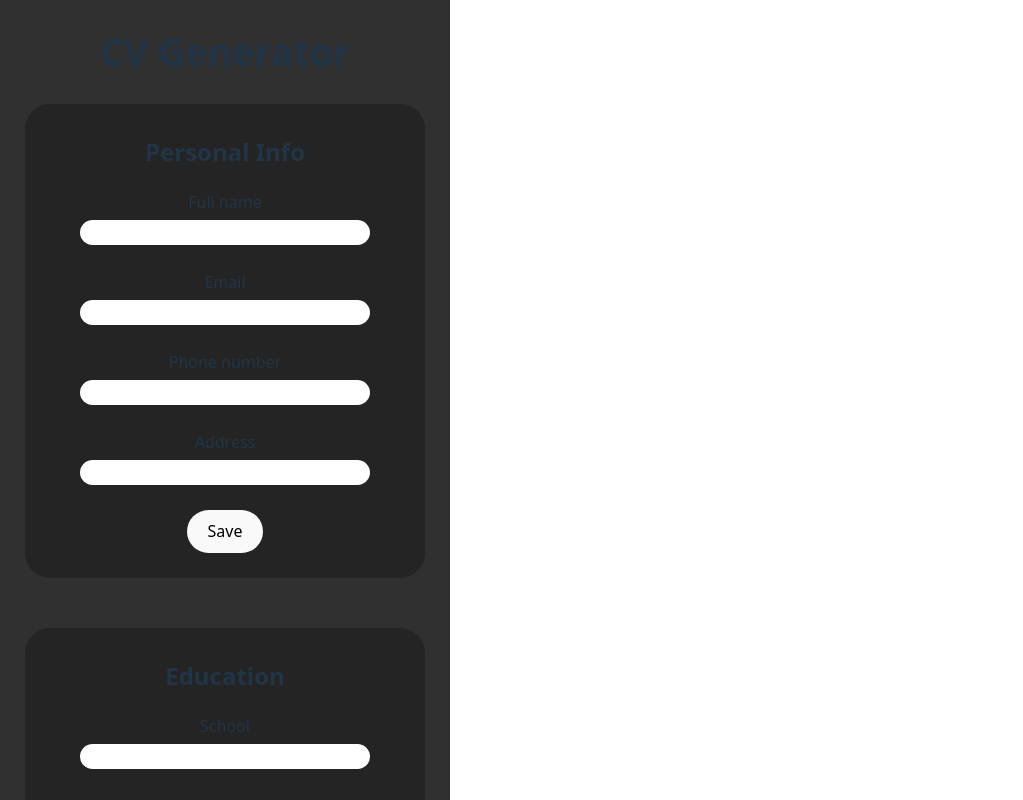
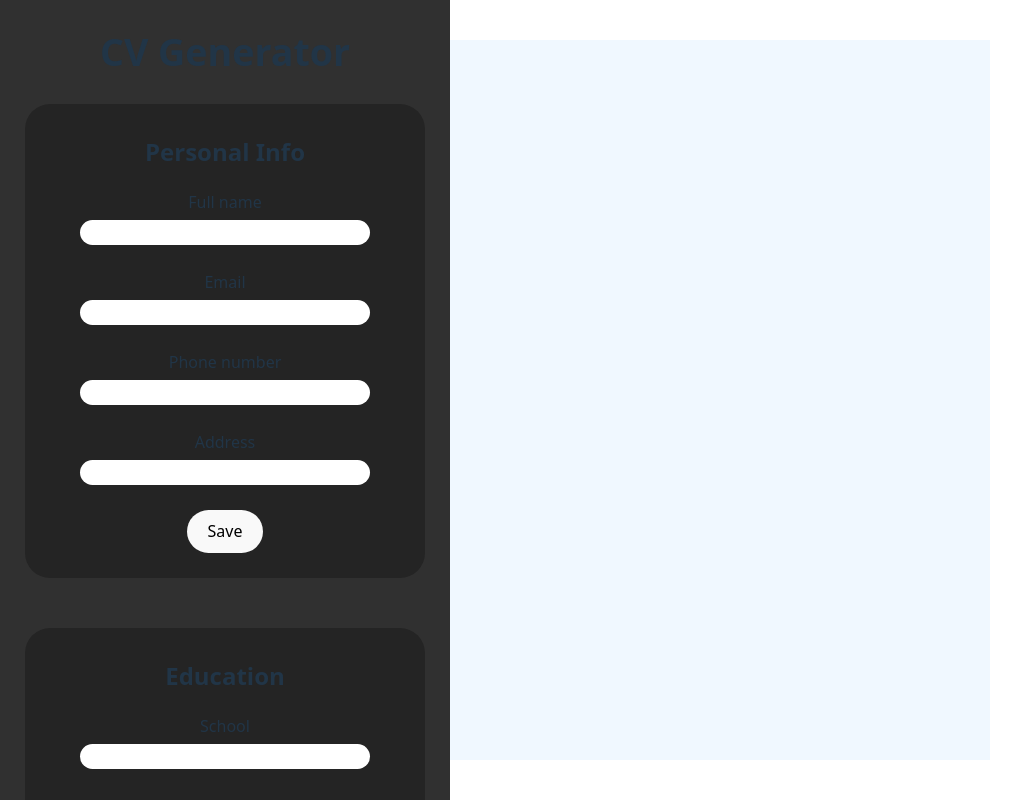
Before and after one commit to Bre323/CV-Generator, a React (Vite) app: page / in a window 1280 px wide. Shown: the whole page, without its empty margins (0-1023 px from the left). Built offline with nearby package versions, Linux system fonts and the light colour scheme.

Commit message:
Change ids of editor inputs and set preview component on App

```diff
--- a/src/App.jsx
+++ b/src/App.jsx
@@ -1,5 +1,6 @@
 import { useState } from 'react'
 import Editor from './components/editor'
+import Preview from './components/preview'
 import './App.css'
 
 function App() {
@@ -8,6 +9,7 @@ function App() {
   return (
     <>
       <Editor />
+      <Preview />
     </>
   )
 }
--- a/src/components/editor.jsx
+++ b/src/components/editor.jsx
@@ -90,12 +90,12 @@ function Editor() {
         <div className="form-group">
           <div className="start-date">
             <label htmlFor="start-date">Start Date</label>
-            <input type="date" name='start-date' id='start-date' />
+            <input type="date" name='job-start-date' id='job-start-date' />
           </div>
 
           <div className="end-date">
             <label htmlFor="end-date">End Date</label>
-            <input type="date" name="end-date" id="end-date" />
+            <input type="date" name="job-end-date" id="job-end-date" />
           </div>
         </div>
 
--- /dev/null
+++ b/src/components/preview.jsx
@@ -0,0 +1,11 @@
+import '../styles/preview.css';
+
+function Preview() {
+  return (
+    <main>
+      <div className='curriculum'></div>
+    </main>
+  )
+}
+
+export default Preview;
--- /dev/null
+++ b/src/styles/preview.css
@@ -0,0 +1,5 @@
+main > .curriculum {
+  height: 90vh;
+  width: 700px;
+  background-color: aliceblue;
+}
```
